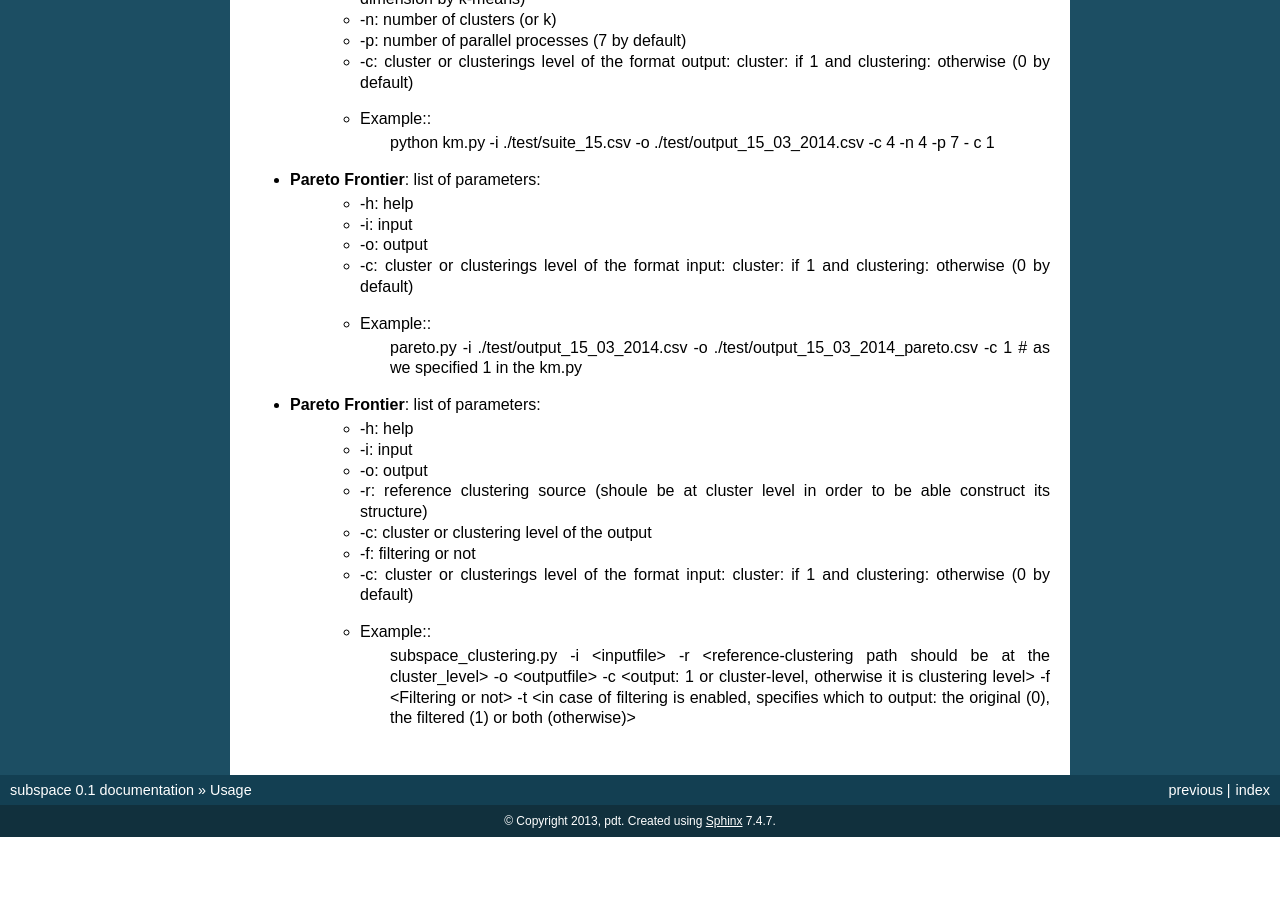
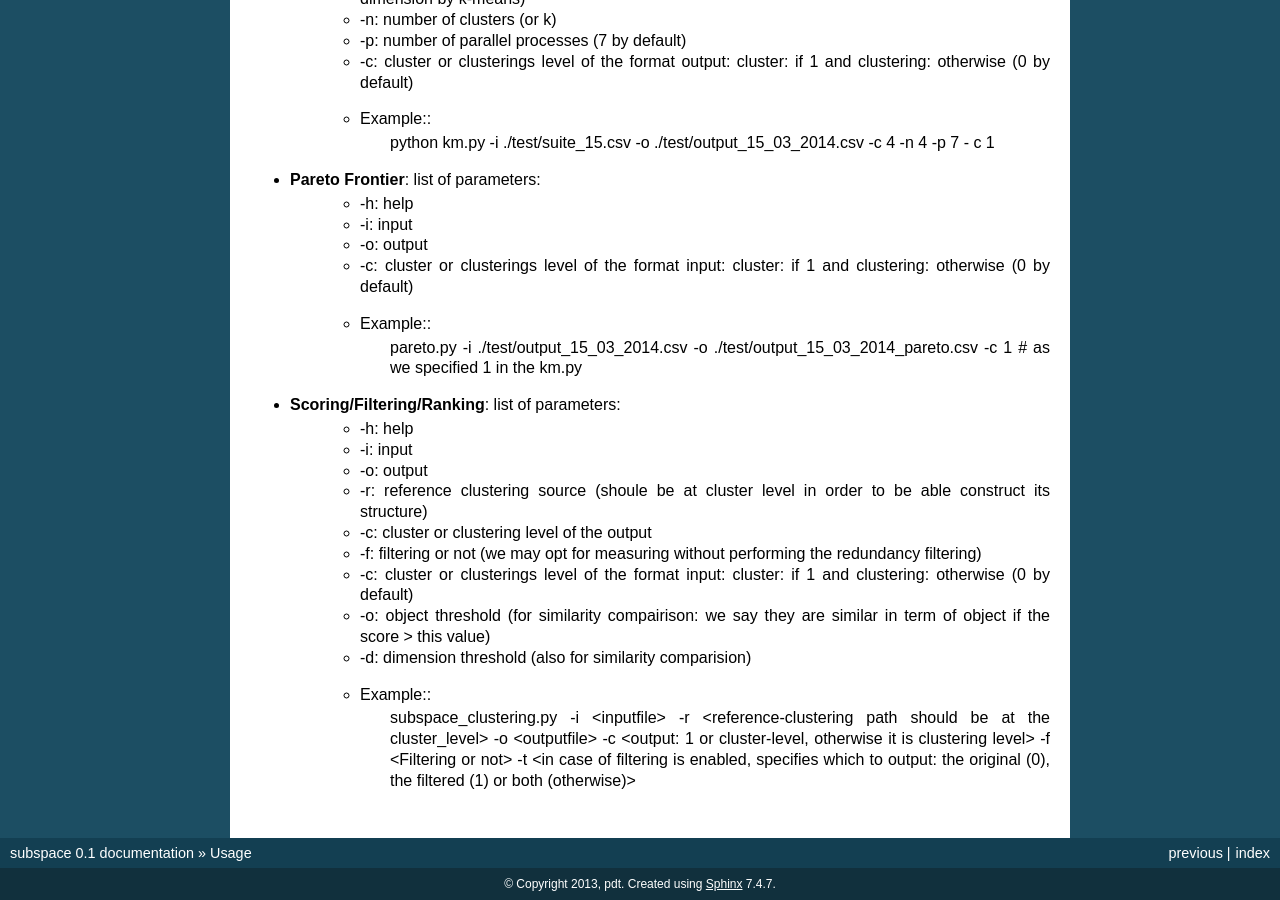
Before and after one commit to siolag161/subspace_doc, a Sphinx documentation site: the page built from docs/source/examples.rst, in a window 1280 px wide and 900 px high, scrolled down 1069 px. Built offline with Sphinx 7.4.7, drawn with Linux system fonts in a browser that asks for light colours; formulas are drawn with MathJax 3; before the commit the page ends 1906 px from its top, so only the background shows below that.

Commit message:
finish the day

```diff
--- a/docs/source/examples.rst
+++ b/docs/source/examples.rst
@@ -64,13 +64,15 @@ Post-processing
     * Example::
 	pareto.py -i ./test/output_15_03_2014.csv -o ./test/output_15_03_2014_pareto.csv -c 1 # as we specified 1 in the km.py
 
-* **Pareto Frontier**: list of parameters:
+* **Scoring/Filtering/Ranking**: list of parameters:
     * -h: help
     * -i: input
     * -o: output
     * -r: reference clustering source (shoule be at cluster level in order to be able construct its structure)
     * -c: cluster or clustering level of the output
-    * -f: filtering or not
+    * -f: filtering or not (we may opt for measuring without performing the redundancy filtering)
     * -c: cluster or clusterings level of the format input: cluster:  if 1 and clustering: otherwise (0 by default)
+    * -o: object threshold (for similarity compairison: we say they are similar in term of object if the score > this value)
+    * -d: dimension threshold (also for similarity comparision)
     * Example::
 	subspace_clustering.py -i <inputfile> -r <reference-clustering path should be at the cluster_level> -o <outputfile> -c <output: 1 or cluster-level, otherwise it is clustering level> -f <Filtering or not> -t <in case of filtering is enabled, specifies which to output: the original (0), the filtered (1) or both (otherwise)>
```
